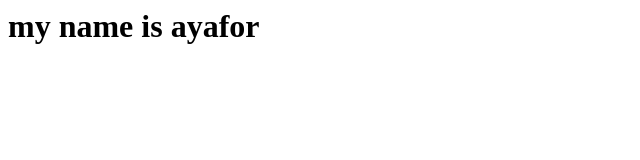
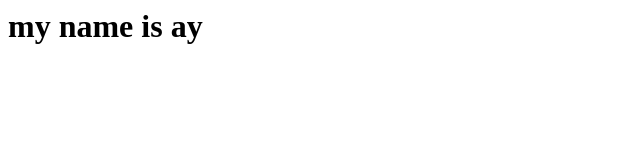
Before and after one commit to achu-me/test, a plain HTML site: page index.html in a window 1280 px wide. Shown: the whole page, without its empty margins (0-640 px from the left). Drawn offline with Linux system fonts and the light colour scheme.

Commit message:
Update index.html

```diff
--- a/index.html
+++ b/index.html
@@ -1,5 +1,5 @@
 <html>
 <title>Hello world</title>
-<body><h1>my name is ayafor</h1>
+<body><h1>my name is ay</h1>
 </body>
 </html>
```
